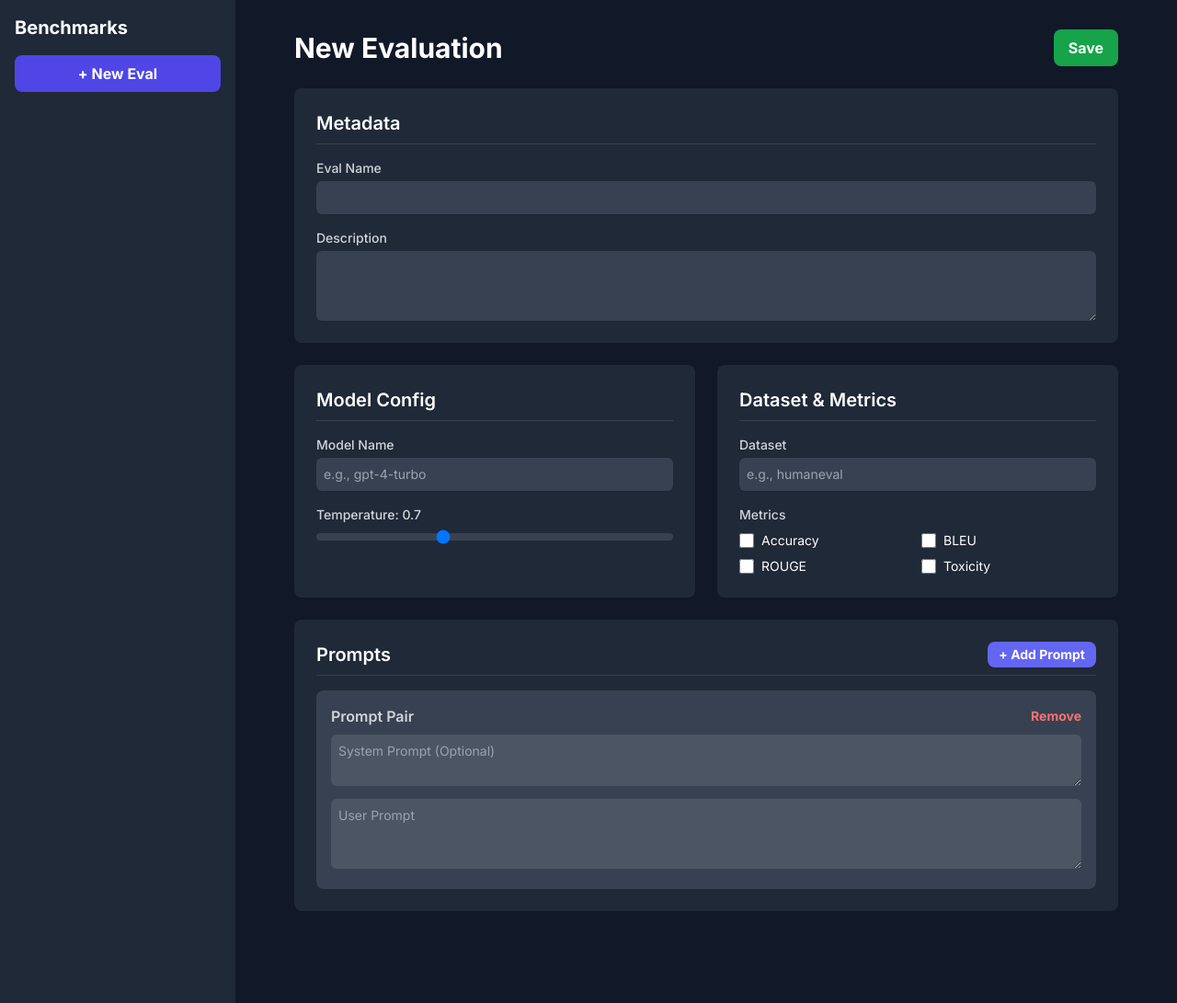
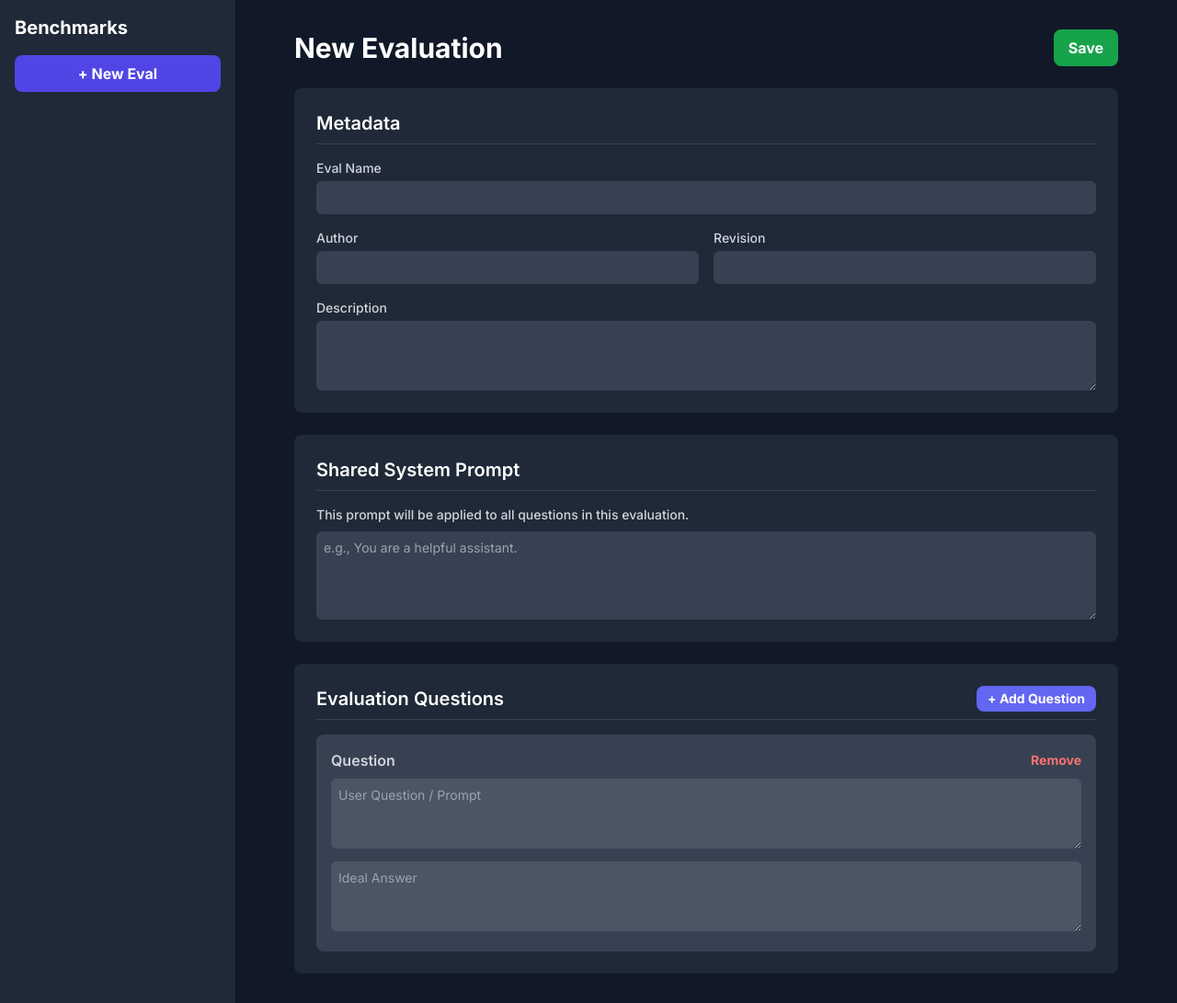
Before and after one commit to christopherwoodall/benchcraft, a Flask app: page / in a window 1280 px wide. Shown: the whole page at 92% size. Run offline with Flask 3, Linux system fonts and the light colour scheme; data that the repository does not hold is empty; some libraries are stand-ins or nearby versions.

Commit message:
Update index.html

```diff
--- a/templates/index.html
+++ b/templates/index.html
@@ -3,7 +3,7 @@
 <head>
     <meta charset="UTF-8">
     <meta name="viewport" content="width=device-width, initial-scale=1.0">
-    <title>LLM Benchmark Editor</title>
+    <title>Eval Editor</title>
     <script src="https://cdn.tailwindcss.com"></script>
     <link href="https://fonts.googleapis.com/css2?family=Inter:wght@400;500;600;700&display=swap" rel="stylesheet">
     <style>
@@ -49,6 +49,16 @@
                             <label for="benchmark-name" class="block text-sm font-medium text-gray-300">Eval Name</label>
                             <input type="text" id="benchmark-name" class="mt-1 block w-full bg-gray-700 border-gray-600 rounded-md shadow-sm focus:ring-indigo-500 focus:border-indigo-500 sm:text-sm p-2">
                         </div>
+                        <div class="grid grid-cols-1 md:grid-cols-2 gap-4">
+                             <div>
+                                <label for="author" class="block text-sm font-medium text-gray-300">Author</label>
+                                <input type="text" id="author" class="mt-1 block w-full bg-gray-700 border-gray-600 rounded-md shadow-sm focus:ring-indigo-500 focus:border-indigo-500 sm:text-sm p-2">
+                            </div>
+                            <div>
+                                <label for="revision" class="block text-sm font-medium text-gray-300">Revision</label>
+                                <input type="text" id="revision" class="mt-1 block w-full bg-gray-700 border-gray-600 rounded-md shadow-sm focus:ring-indigo-500 focus:border-indigo-500 sm:text-sm p-2">
+                            </div>
+                        </div>
                         <div>
                             <label for="benchmark-desc" class="block text-sm font-medium text-gray-300">Description</label>
                             <textarea id="benchmark-desc" rows="3" class="mt-1 block w-full bg-gray-700 border-gray-600 rounded-md shadow-sm focus:ring-indigo-500 focus:border-indigo-500 sm:text-sm p-2"></textarea>
@@ -56,46 +66,20 @@
                     </div>
                 </div>
 
-                <!-- Model & Dataset -->
-                <div class="grid grid-cols-1 md:grid-cols-2 gap-6 mb-6">
-                    <div class="bg-gray-800 p-6 rounded-lg">
-                        <h3 class="text-xl font-semibold mb-4 border-b border-gray-700 pb-2">Model Config</h3>
-                        <div class="space-y-4">
-                            <div>
-                                <label for="model-name" class="block text-sm font-medium text-gray-300">Model Name</label>
-                                <input type="text" id="model-name" placeholder="e.g., gpt-4-turbo" class="mt-1 block w-full bg-gray-700 border-gray-600 rounded-md shadow-sm focus:ring-indigo-500 focus:border-indigo-500 sm:text-sm p-2">
-                            </div>
-                            <div>
-                                <label for="model-temp" class="block text-sm font-medium text-gray-300">Temperature: <span id="temp-value">0.7</span></label>
-                                <input type="range" id="model-temp" min="0" max="2" step="0.1" value="0.7" class="w-full h-2 bg-gray-700 rounded-lg appearance-none cursor-pointer">
-                            </div>
-                        </div>
-                    </div>
-                    <div class="bg-gray-800 p-6 rounded-lg">
-                        <h3 class="text-xl font-semibold mb-4 border-b border-gray-700 pb-2">Dataset & Metrics</h3>
-                        <div class="space-y-4">
-                            <div>
-                                <label for="dataset-name" class="block text-sm font-medium text-gray-300">Dataset</label>
-                                <input type="text" id="dataset-name" placeholder="e.g., humaneval" class="mt-1 block w-full bg-gray-700 border-gray-600 rounded-md shadow-sm focus:ring-indigo-500 focus:border-indigo-500 sm:text-sm p-2">
-                            </div>
-                            <div>
-                                <label class="block text-sm font-medium text-gray-300">Metrics</label>
-                                <div id="metrics-container" class="mt-2 grid grid-cols-2 gap-2 text-sm">
-                                    <label class="flex items-center"><input type="checkbox" value="accuracy" class="h-4 w-4 rounded border-gray-300 text-indigo-600 focus:ring-indigo-500 mr-2 bg-gray-700">Accuracy</label>
-                                    <label class="flex items-center"><input type="checkbox" value="bleu" class="h-4 w-4 rounded border-gray-300 text-indigo-600 focus:ring-indigo-500 mr-2 bg-gray-700">BLEU</label>
-                                    <label class="flex items-center"><input type="checkbox" value="rouge" class="h-4 w-4 rounded border-gray-300 text-indigo-600 focus:ring-indigo-500 mr-2 bg-gray-700">ROUGE</label>
-                                    <label class="flex items-center"><input type="checkbox" value="toxicity" class="h-4 w-4 rounded border-gray-300 text-indigo-600 focus:ring-indigo-500 mr-2 bg-gray-700">Toxicity</label>
-                                </div>
-                            </div>
-                        </div>
+                <!-- System Prompt -->
+                <div class="bg-gray-800 p-6 rounded-lg mb-6">
+                    <h3 class="text-xl font-semibold mb-4 border-b border-gray-700 pb-2">Shared System Prompt</h3>
+                    <div>
+                        <label for="system-prompt" class="block text-sm font-medium text-gray-300 mb-2">This prompt will be applied to all questions in this evaluation.</label>
+                        <textarea id="system-prompt" rows="4" class="mt-1 block w-full bg-gray-700 border-gray-600 rounded-md shadow-sm focus:ring-indigo-500 focus:border-indigo-500 sm:text-sm p-2" placeholder="e.g., You are a helpful assistant."></textarea>
                     </div>
                 </div>
 
                 <!-- Prompts -->
                 <div class="bg-gray-800 p-6 rounded-lg">
                     <div class="flex justify-between items-center mb-4 border-b border-gray-700 pb-2">
-                        <h3 class="text-xl font-semibold">Prompts</h3>
-                        <button id="add-prompt-btn" class="bg-indigo-500 hover:bg-indigo-600 text-white font-bold py-1 px-3 rounded-lg text-sm transition duration-200">+ Add Prompt</button>
+                        <h3 class="text-xl font-semibold">Evaluation Questions</h3>
+                        <button id="add-prompt-btn" class="bg-indigo-500 hover:bg-indigo-600 text-white font-bold py-1 px-3 rounded-lg text-sm transition duration-200">+ Add Question</button>
                     </div>
                     <div id="prompts-list" class="space-y-4">
                         <!-- Prompt pairs will be injected here -->
@@ -118,16 +102,13 @@ document.addEventListener('DOMContentLoaded', () => {
     const deleteBtn = document.getElementById('delete-benchmark-btn');
     const addPromptBtn = document.getElementById('add-prompt-btn');
     const promptsList = document.getElementById('prompts-list');
-    const tempSlider = document.getElementById('model-temp');
-    const tempValue = document.getElementById('temp-value');
 
     const form = {
         name: document.getElementById('benchmark-name'),
         description: document.getElementById('benchmark-desc'),
-        modelName: document.getElementById('model-name'),
-        temperature: document.getElementById('model-temp'),
-        dataset: document.getElementById('dataset-name'),
-        metrics: document.getElementById('metrics-container'),
+        author: document.getElementById('author'),
+        revision: document.getElementById('revision'),
+        systemPrompt: document.getElementById('system-prompt'),
         currentFilename: document.getElementById('current-filename'),
         formTitle: document.getElementById('form-title')
     };
@@ -197,18 +178,17 @@ document.addEventListener('DOMContentLoaded', () => {
         }
     };
 
-    const createPromptElement = (system = '', user = '') => {
-        const id = Date.now();
+    const createPromptElement = (user = '', answer = '') => {
         const div = document.createElement('div');
         div.className = 'p-4 bg-gray-700 rounded-lg prompt-pair';
         div.innerHTML = `
             <div class="flex justify-between items-center mb-2">
-                <h4 class="font-semibold text-gray-300">Prompt Pair</h4>
+                <h4 class="font-semibold text-gray-300">Question</h4>
                 <button class="remove-prompt-btn text-red-400 hover:text-red-500 font-bold text-sm">Remove</button>
             </div>
             <div class="space-y-2">
-                <textarea rows="2" placeholder="System Prompt (Optional)" class="system-prompt w-full bg-gray-600 rounded-md p-2 text-sm">${system}</textarea>
-                <textarea rows="3" placeholder="User Prompt" class="user-prompt w-full bg-gray-600 rounded-md p-2 text-sm">${user}</textarea>
+                <textarea rows="3" placeholder="User Question / Prompt" class="user-prompt w-full bg-gray-600 rounded-md p-2 text-sm">${user}</textarea>
+                <textarea rows="3" placeholder="Ideal Answer" class="expected-answer w-full bg-gray-600 rounded-md p-2 text-sm">${answer}</textarea>
             </div>
         `;
         promptsList.appendChild(div);
@@ -217,24 +197,14 @@ document.addEventListener('DOMContentLoaded', () => {
     const populateForm = (data) => {
         form.name.value = data.name || '';
         form.description.value = data.description || '';
-        form.modelName.value = data.model?.name || '';
-        form.temperature.value = data.model?.temperature || 0.7;
-        tempValue.textContent = form.temperature.value;
-        form.dataset.value = data.dataset || '';
-
-        // Clear and set metrics
-        form.metrics.querySelectorAll('input[type="checkbox"]').forEach(cb => cb.checked = false);
-        if (data.metrics) {
-            data.metrics.forEach(metric => {
-                const checkbox = form.metrics.querySelector(`input[value="${metric}"]`);
-                if (checkbox) checkbox.checked = true;
-            });
-        }
+        form.author.value = data.author || '';
+        form.revision.value = data.revision || '';
+        form.systemPrompt.value = data.systemPrompt || '';
 
         // Clear and set prompts
         promptsList.innerHTML = '';
         if (data.prompts) {
-            data.prompts.forEach(p => createPromptElement(p.system, p.user));
+            data.prompts.forEach(p => createPromptElement(p.user, p.answer));
         }
 
         form.formTitle.textContent = `Editing: ${data.name}`;
@@ -244,11 +214,9 @@ document.addEventListener('DOMContentLoaded', () => {
     const clearForm = () => {
         form.name.value = '';
         form.description.value = '';
-        form.modelName.value = '';
-        form.temperature.value = 0.7;
-        tempValue.textContent = '0.7';
-        form.dataset.value = '';
-        form.metrics.querySelectorAll('input[type="checkbox"]').forEach(cb => cb.checked = false);
+        form.author.value = '';
+        form.revision.value = '';
+        form.systemPrompt.value = '';
         promptsList.innerHTML = '';
         createPromptElement(); // Add one empty prompt
         form.currentFilename.value = '';
@@ -282,11 +250,9 @@ document.addEventListener('DOMContentLoaded', () => {
 
     const handleSaveBenchmark = async () => {
         const prompts = Array.from(document.querySelectorAll('.prompt-pair')).map(div => ({
-            system: div.querySelector('.system-prompt').value,
-            user: div.querySelector('.user-prompt').value
+            user: div.querySelector('.user-prompt').value,
+            answer: div.querySelector('.expected-answer').value
         }));
-
-        const metrics = Array.from(form.metrics.querySelectorAll('input:checked')).map(cb => cb.value);
 
         if (!form.name.value.trim()) {
             showToast("Evaluation Name cannot be empty.", true);
@@ -296,12 +262,9 @@ document.addEventListener('DOMContentLoaded', () => {
         const data = {
             name: form.name.value,
             description: form.description.value,
-            model: {
-                name: form.modelName.value,
-                temperature: parseFloat(form.temperature.value)
-            },
-            dataset: form.dataset.value,
-            metrics: metrics,
+            author: form.author.value,
+            revision: form.revision.value,
+            systemPrompt: form.systemPrompt.value,
             prompts: prompts,
         };
 
@@ -351,7 +314,6 @@ document.addEventListener('DOMContentLoaded', () => {
 
     deleteBtn.addEventListener('click', handleDeleteBenchmark);
     addPromptBtn.addEventListener('click', () => createPromptElement());
-    tempSlider.addEventListener('input', () => tempValue.textContent = tempSlider.value);
 
     // --- Initial Load ---
     const initialize = async () => {
```
